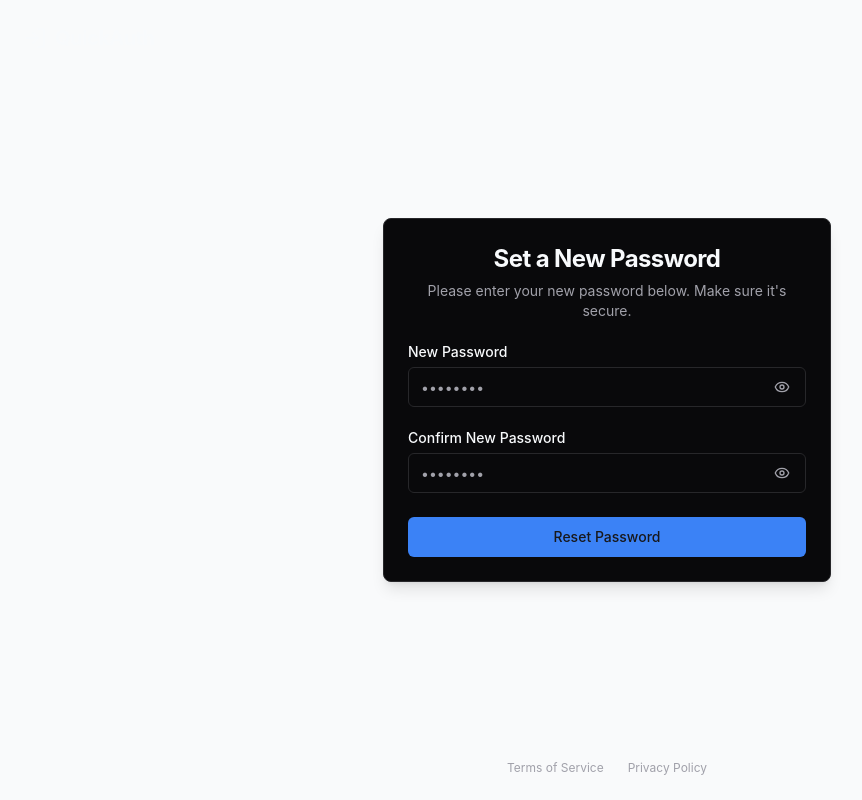
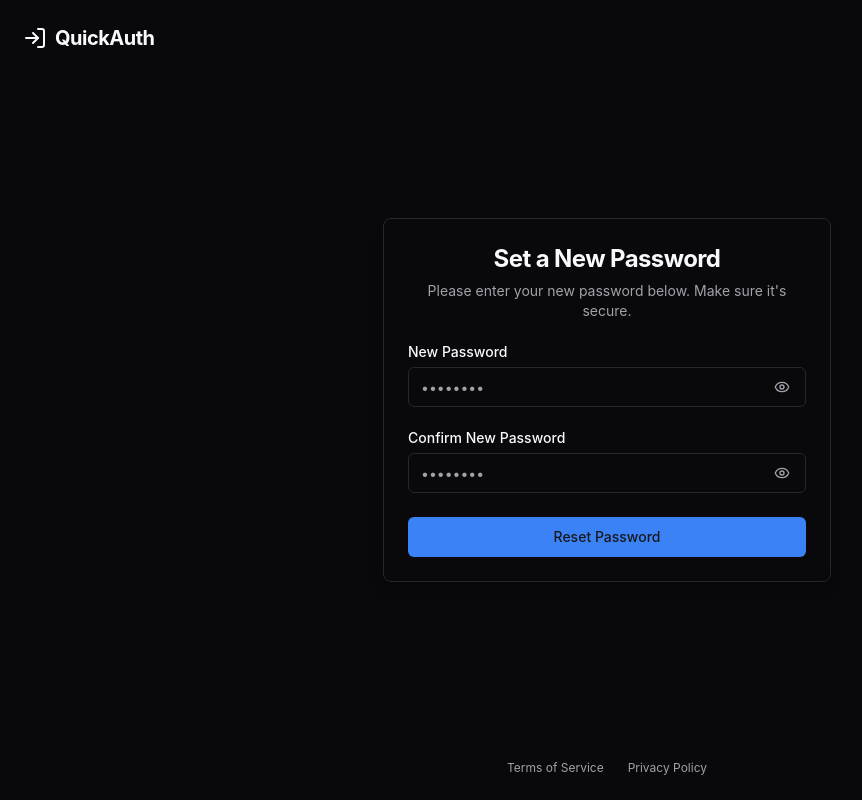
Before and after one commit to SadiqNaizam/mlo-a774-88a0, a React (Vite) app: page /reset-password in a window 1280 px wide. Shown: the whole page, without its empty margins (33-895 px from the left). Built offline with nearby package versions, Linux system fonts and the light colour scheme.

Commit message:
Updated code files via regeneration: ResetPasswordPage.tsx

```diff
--- a/src/pages/ResetPasswordPage.tsx
+++ b/src/pages/ResetPasswordPage.tsx
@@ -27,7 +27,7 @@ const ResetPasswordPage = () => {
   };
 
   return (
-    <div className="relative flex min-h-screen flex-col items-center justify-center bg-gray-50 p-4">
+    <div className="relative flex min-h-screen flex-col items-center justify-center bg-background p-4">
       <AuthHeader />
       <main className="w-full max-w-md">
         <Card className="shadow-lg">
```
